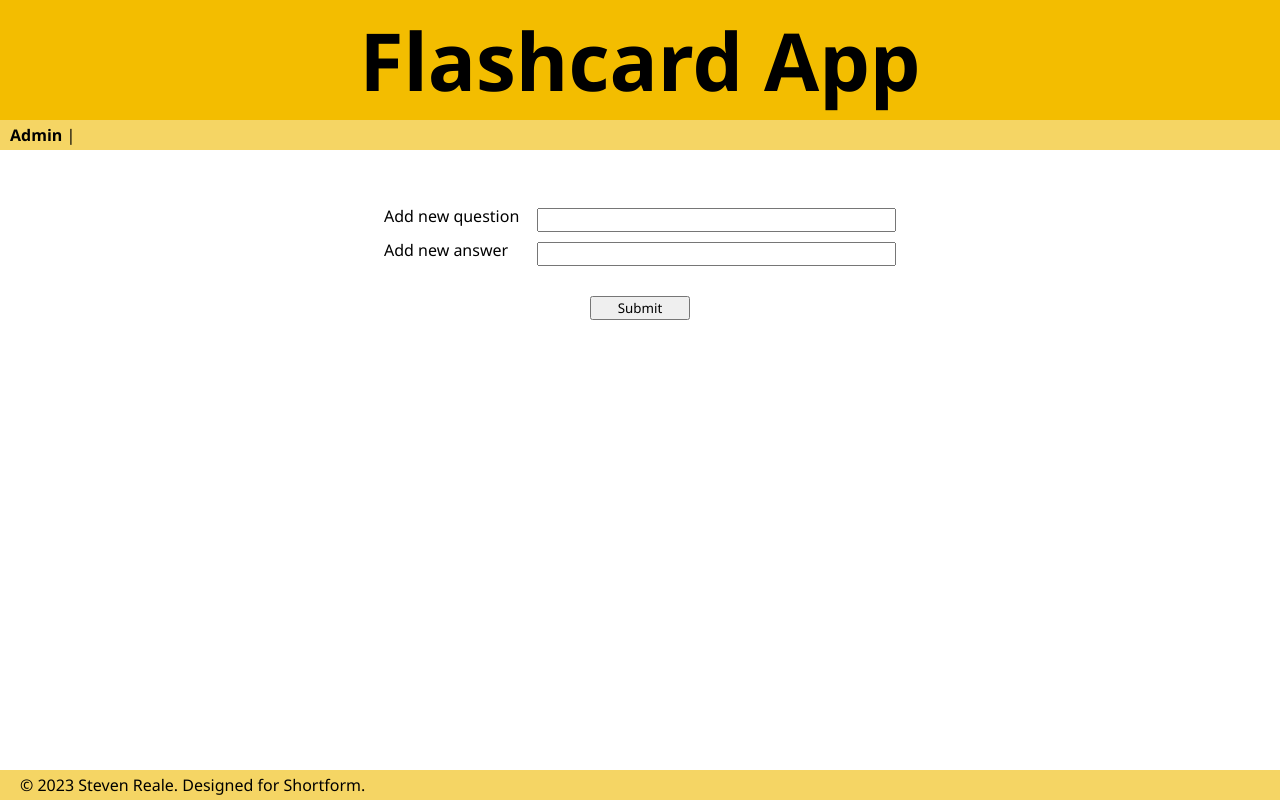
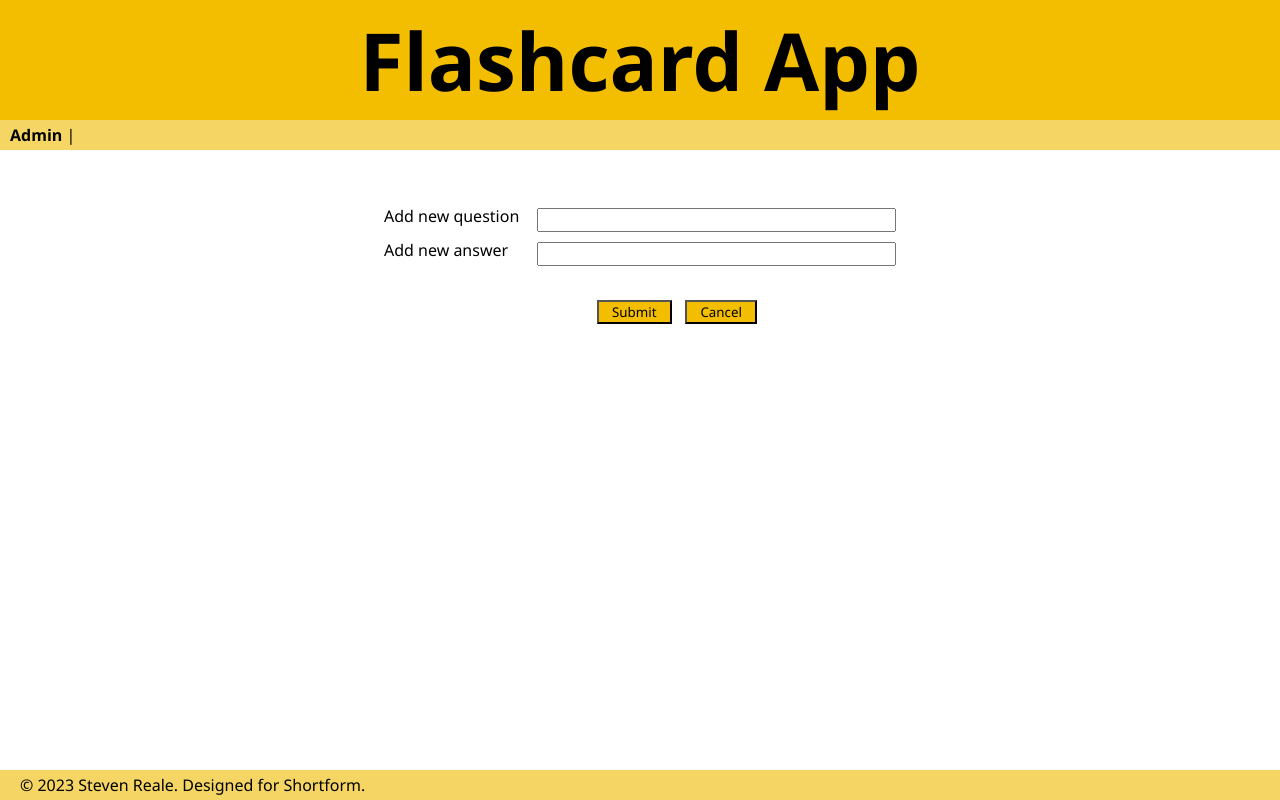
Before and after one commit to StevenReale/flashcard-app, a Vue app in the folder client/: page /create in a window 1280 px wide. Built offline with nearby package versions, Linux system fonts and the light colour scheme.

Commit message:
Tweak card creation styling and update readme.md

```diff
--- a/client/src/App.vue
+++ b/client/src/App.vue
@@ -60,6 +60,10 @@ nav {
 
 }
 
+button {
+  background-color: #F3BD00;
+}
+
 main {
   padding: 160px 20px 40px 20px;
 }
--- a/client/src/views/AddCard.vue
+++ b/client/src/views/AddCard.vue
@@ -5,7 +5,10 @@
       <input id ="question" name="question" type="text" v-model="question" />
       <label id="answer-label" for="answer">Add new answer</label>
       <input id ="answer" name="answer" type="text" v-model="answer" />
-      <button id="button" @click="addQuestion">Submit</button>
+      <div id="button-div">
+          <button @click="addQuestion">Submit</button>
+          <button @click="returnToAdmin">Cancel</button>
+          </div>
   </div>
   </div>
 </template>
@@ -23,8 +26,11 @@ export default {
                 answer: this.answer
             }
             cardServ.addCard(card).then( () => {
-                this.$router.push('/');
+                this.returnToAdmin();
             })
+        },
+        returnToAdmin() {
+            this.$router.push('/');
         }
     },
     data() {
@@ -73,10 +79,19 @@ export default {
     grid-area: answer;
 }
 
-#button {
+#button-div {
     margin-top: 1.5em;
     grid-area: button;
     justify-self: center;
     width: 100px;
+    display: flex;
+}
+
+button {
+    display: inline;
+    padding-left: 1em;
+    padding-right: 1em;
+    margin-right: .5em;
+    margin-left: .5em;
 }
 </style>
--- a/client/src/views/Admin.vue
+++ b/client/src/views/Admin.vue
@@ -22,6 +22,7 @@ export default {
 
 <style>
 #admin-view {
+  margin-top: 1em;
   display: flex;
   flex-direction: column;
   align-items: center;
@@ -32,7 +33,6 @@ export default {
   width: 150px;
   height: 2em;
   margin-bottom: 4em;
-  background-color: #F3BD00;
 
 }
 </style>
```
Also changed, not shown: 1 other file (tests, documents, lock files or other folders).
